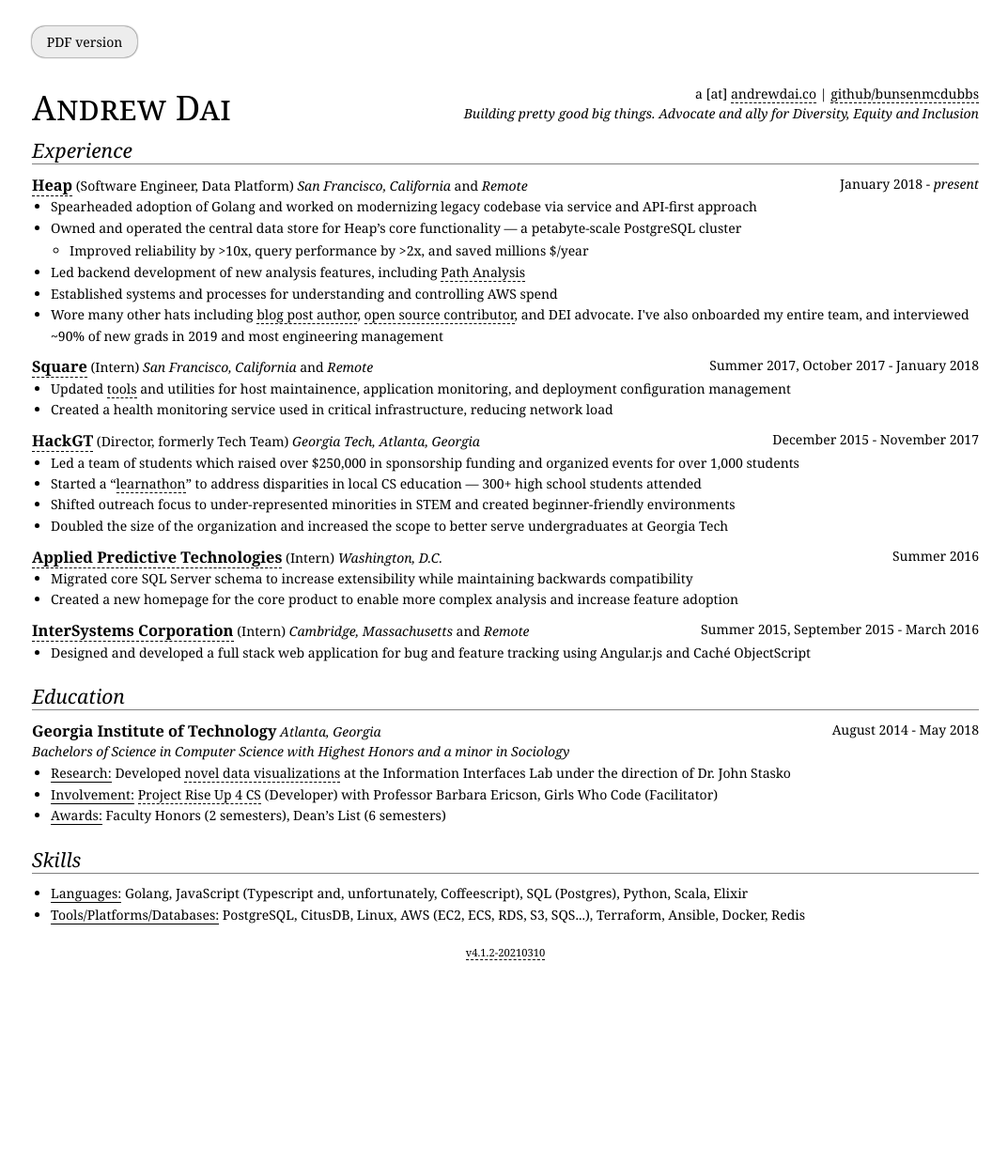
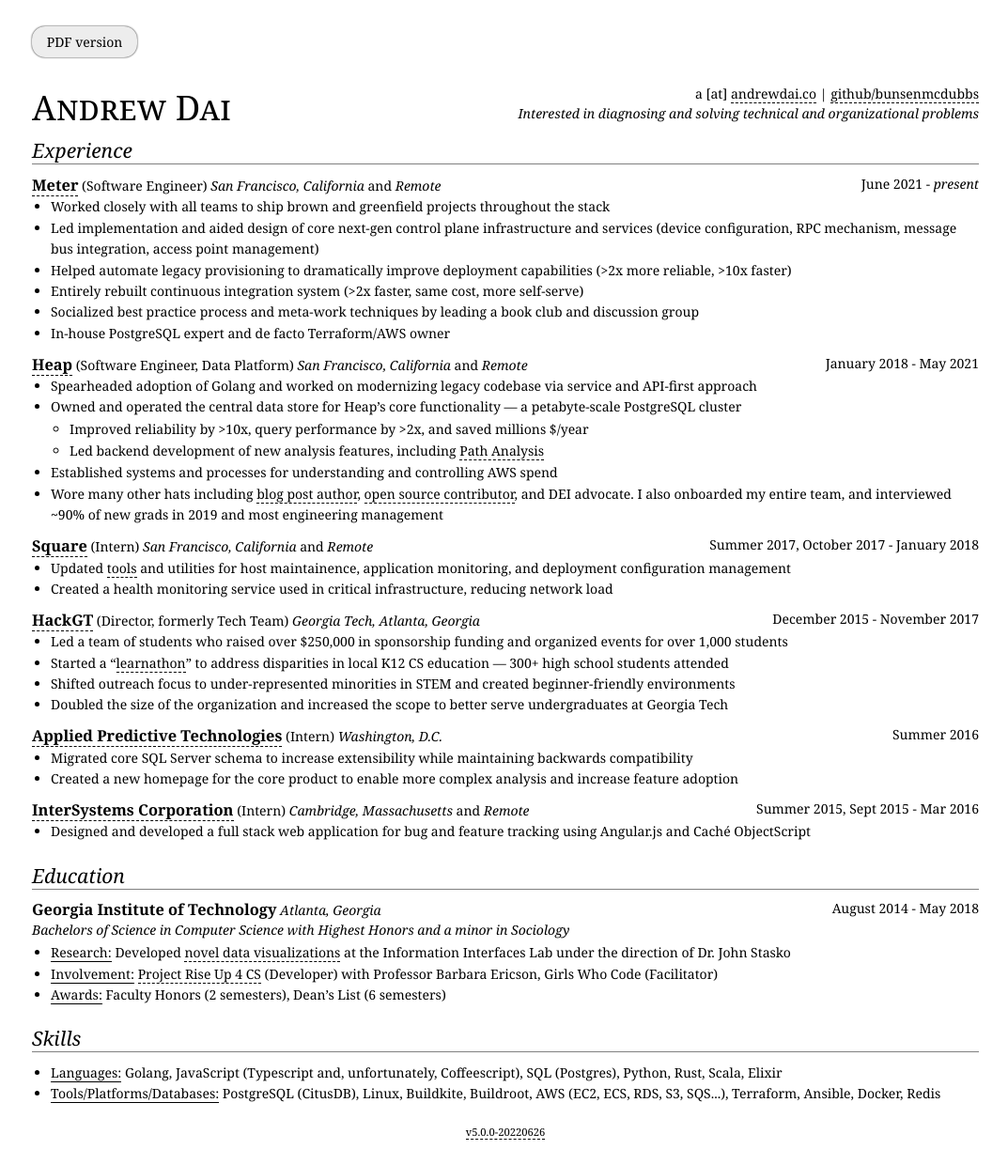
Before and after one commit to bunsenmcdubbs/bunsenmcdubbs.github.io, a Jekyll site: the page built from resume/index.html, in a window 1280 px wide. Shown: the whole page at 94% size, without its empty margins (102-1175 px from the left). Built offline with Jekyll 4.4.1, drawn with Linux system fonts in a browser that asks for light colours; comment, search, counter and statistics services are not loaded; before the commit the page ends 1049 px from its top, so only the background shows below that.

Commit message:
resume: add Meter, tidy old info to keep 1 printed page

```diff
--- a/resume/index.html
+++ b/resume/index.html
@@ -40,7 +40,7 @@
       github/</span>bunsenmcdubbs</a></li>
   </ul>
 
-  <p id="objective">Building pretty good big things. Advocate and ally for Diversity, Equity and Inclusion </p>
+  <p id="objective">Interested in diagnosing and solving technical and organizational problems</p>
 </header>
 
 <div class="container">
@@ -48,24 +48,39 @@
     <h2>Experience</h2>
 
     <div class="entry">
-      <h3><a href="https://heapanalytics.com">Heap</a></h3>
+      <h3><a href="https://meter.com">Meter</a></h3>
+      <span class="role">Software Engineer</span>
+      <span class="loc">San Francisco, California</span> and <span class="loc">Remote</span>
+      <span class="date">June 2021 - <i>present</i></span>
+      <ul>
+        <li><p>Worked closely with all teams to ship brown and greenfield projects throughout the stack</p></li>
+        <li><p>Led implementation and aided design of core next-gen control plane infrastructure and services (device configuration, RPC mechanism, message bus integration, access point management)</p></li>
+        <li><p>Helped automate legacy provisioning to dramatically improve deployment capabilities (>2x more reliable, >10x faster)</p></li>
+        <li><p>Entirely rebuilt continuous integration system (>2x faster, same cost, more self-serve)</p></li>
+        <li><p>Socialized best practice process and meta-work techniques by leading a book club and discussion group</p></li>
+        <li><p>In-house PostgreSQL expert and de facto Terraform/AWS owner</p></li>
+      </ul>
+    </div>
+
+    <div class="entry">
+      <h3><a href="https://heap.io">Heap</a></h3>
       <span class="role">Software Engineer, Data Platform</span>
       <span class="loc">San Francisco, California</span> and <span class="loc">Remote</span>
-      <span class="date">January 2018 - <i>present</i></span>
+      <span class="date">January 2018 - May 2021</span>
       <ul>
         <li><p>Spearheaded adoption of Golang and worked on modernizing legacy codebase via service and API-first approach</p></li>
         <li>
           <p>Owned and operated the central data store for Heap&rsquo;s core functionality &mdash; a petabyte-scale PostgreSQL cluster</p>
           <ul>
             <li><p>Improved reliability by >10x, query performance by >2x, and saved millions $/year</p></li>
+            <li><p>Led backend development of new analysis features, including <a href="https://www.producthunt.com/posts/paths-by-heap">Path Analysis</a> </p></li>
           </ul>
         </li>
-        <li><p>Led backend development of new analysis features, including <a href="https://www.producthunt.com/posts/paths-by-heap">Path Analysis</a> </p></li>
         <li><p>Established systems and processes for understanding and controlling AWS spend</p></li>
         <li><p>Wore many other hats including
           <a href="https://heap.io/blog/engineering/applying-textbook-data-structures-for-real-life-wins">blog post author</a>,
           <a href="https://github.com/wal-g/wal-g/commits?author=bunsenmcdubbs">open source contributor</a>,
-          and DEI advocate. I've also onboarded my entire team, and interviewed ~90% of new grads in 2019 and most engineering management</p></li>
+          and DEI advocate. I also onboarded my entire team, and interviewed ~90% of new grads in 2019 and most engineering management</p></li>
       </ul>
     </div>
 
@@ -86,8 +101,8 @@
         <span class='loc'>Georgia Tech, Atlanta, Georgia</span>
         <span class='date'>December 2015 - November 2017</span>
         <ul>
-            <li><p>Led a team of students which raised over $250,000 in sponsorship funding and organized events for over 1,000 students</p></li>
-            <li><p>Started a &ldquo;<a href="https://catalyst.hack.gt">learnathon</a>&rdquo; to address disparities in local CS education &mdash; 300+ high school students attended</p></li>
+            <li><p>Led a team of students who raised over $250,000 in sponsorship funding and organized events for over 1,000 students</p></li>
+            <li><p>Started a &ldquo;<a href="https://catalyst.hack.gt">learnathon</a>&rdquo; to address disparities in local K12 CS education &mdash; 300+ high school students attended</p></li>
             <li><p>Shifted outreach focus to under-represented minorities in STEM and created beginner-friendly environments</p></li>
             <li><p>Doubled the size of the organization and increased the scope to better serve undergraduates at Georgia Tech</p></li>
         </ul>
@@ -98,7 +113,7 @@
       <span class="role">Intern</span>
       <span class='loc'>Washington, D.C.</span>
       <span class='date'>Summer 2016</span>
-      <ul>
+      <ul class="no-print">
         <li><p>Migrated core SQL Server schema to increase extensibility while maintaining backwards compatibility</p></li>
         <li><p>Created a new homepage for the core product to enable more complex analysis and increase feature adoption</p></li>
       </ul>
@@ -108,8 +123,8 @@
       <h3><a href="http://www.intersystems.com">InterSystems Corporation</a></h3>
       <span class="role">Intern</span>
       <span class="loc">Cambridge, Massachusetts</span> and <span class="loc">Remote</span>
-      <span class='date'>Summer 2015, September 2015 - March 2016</span>
-      <ul>
+      <span class='date'>Summer 2015, Sept 2015 - Mar 2016</span>
+      <ul class="no-print">
         <li><p>Designed and developed a full stack web application for bug and feature tracking using Angular.js and Cach&eacute; ObjectScript</p></li>
       </ul>
     </div>
@@ -141,14 +156,16 @@
         JavaScript (Typescript and, unfortunately, Coffeescript),
         SQL (Postgres),
         Python,
+        Rust,
         Scala,
         Elixir
       </p></li>
 
       <li><p><span class="label">Tools/Platforms/Databases:</span>
-        PostgreSQL,
-        CitusDB,
+        PostgreSQL (CitusDB),
         Linux,
+        Buildkite,
+        Buildroot,
         AWS (EC2, ECS, RDS, S3, SQS...),
         Terraform,
         Ansible,
@@ -162,7 +179,7 @@
 </div>
 
 <footer>
-  <small><a href="https://github.com/bunsenmcdubbs/bunsenmcdubbs.github.io/commits/master/resume/index.html">v4.1.2-20210310</a></small>
+  <small><a href="https://github.com/bunsenmcdubbs/bunsenmcdubbs.github.io/commits/master/resume/index.html">v5.0.0-20220626</a></small>
 </footer>
 
 {% include googleAnalytics.html %}
```
